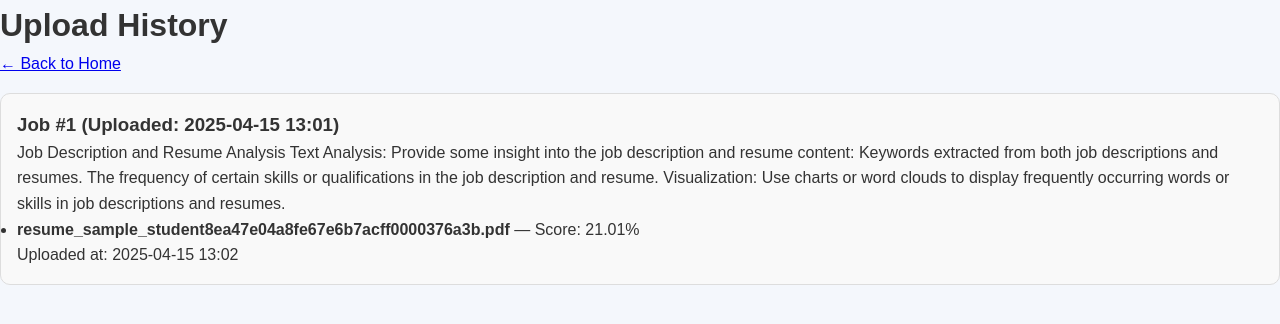
After one commit to VAibhav1031/resume-matcher, a Flask app: template templates/history.html in a window 1280 px wide. The commit adds this page. Shown: the top 324 px of the page. Run offline with Flask 3, Linux system fonts and the light colour scheme; the template is opened without the code that fills it: values that come from a table or form of the project are taken from there, others are empty.

Commit message:
Updated  files[main.py, matcher/models.py, static/style.css], new_file : templates/history.html

```diff
--- a/main.py
+++ b/main.py
@@ -22,21 +22,25 @@ def allowed_file(filename):
 
 @app.route("/")
 def index():
-    latest_job = JobDescription.query.order_by(
-        JobDescription.uploaded_at.desc()
-    ).first()
+    latest_job = JobDescription.query.order_by(JobDescription.created_at.desc()).first()
     return render_template("index.html", latest_job=latest_job)
+
+
+@app.route("/history")
+def history():
+    jobs = JobDescription.query.order_by(JobDescription.created_at.desc()).all()
+    return render_template("history.html", jobs=jobs)
 
 
 @app.route("/upload_job", methods=["POST"])
 def upload_job_description():
     job_text = request.form["job_description"]
 
-    if not job_text:
+    if not job_text.strip():
         flash("Job description cannot be empty.")
         return redirect("/")
 
-    job_entry = JobDescription(text=job_text)
+    job_entry = JobDescription(content=job_text.strip())
     db.session.add(job_entry)
     db.session.commit()
 
@@ -46,9 +50,7 @@ def upload_job_description():
 
 @app.route("/upload_resume", methods=["POST"])
 def upload_resume():
-    latest_job = JobDescription.query.order_by(
-        JobDescription.uploaded_at.desc()
-    ).first()
+    latest_job = JobDescription.query.order_by(JobDescription.created_at.desc()).first()
 
     if not latest_job:
         flash("Please upload a job description first.")
@@ -65,26 +67,24 @@ def upload_resume():
         return redirect("/")
 
     if file and allowed_file(file.filename):
-        save_path = os.path.join(app.config["UPLOAD_FOLDER"], file.filename)
+        filename = file.filename
+        save_path = os.path.join(app.config["UPLOAD_FOLDER"], filename)
         file.save(save_path)
 
         try:
             resume_text = extract_text(save_path)
-            similarity_score = match_resume_to_job(resume_text, latest_job.text)
+            similarity_score = match_resume_to_job(resume_text, latest_job.content)
 
             resume_entry = Resume(
-                filename=file.filename,
+                filename=filename,
                 text=resume_text,
                 similarity_score=similarity_score,
+                job_id=latest_job.id,
             )
             db.session.add(resume_entry)
             db.session.commit()
 
-            flash(
-                f"Resume uploaded successfully! Similarity Score: {
-                    similarity_score:.2f
-                }%"
-            )
+            flash(f"Resume uploaded! Similarity Score: {similarity_score:.2f}%")
             return redirect("/")
 
         except Exception as e:
@@ -96,13 +96,7 @@ def upload_resume():
         return redirect("/")
 
 
-# Ensure DB tables are created before first request
-
-
-@app.before_first_request
-def create_tables():
-    db.create_all()
-
-
 if __name__ == "__main__":
+    with app.app_context():
+        db.create_all()  # Ensure tables are created
     app.run(debug=True)
--- a/static/style.css
+++ b/static/style.css
@@ -121,6 +121,20 @@ button:hover {
     cursor: pointer;
 }
 
+
+
+
+.job-card {
+    background-color: #f9f9f9;
+    border: 1px solid #ddd;
+    border-radius: 10px;
+    padding: 1rem;
+    margin: 1rem 0;
+}
+
+
+
+
 /* Icons and Text */
 textarea {
     height: 150px;
@@ -158,36 +172,3 @@ button:hover {
         font-size: 0.9em;
     }
 }
-
-
-/* Animation for showing/hiding forms */
-@keyframes fadeIn {
-    from {
-        opacity: 0;
-        transform: translateY(-20px);
-    }
-    to {
-        opacity: 1;
-        transform: translateY(0);
-    }
-}
-
-@keyframes fadeOut {
-    from {
-        opacity: 1;
-        transform: translateY(0);
-    }
-    to {
-        opacity: 0;
-        transform: translateY(20px);
-    }
-}
-
-#jobTextForm, #jobFileForm {
-    animation: fadeIn 0.5s ease-in-out;
-}
-
-/* Apply fade out animation when the form is hidden */
-#jobTextForm[style="display: none;"], #jobFileForm[style="display: none;"] {
-    animation: fadeOut 0.5s ease-in-out;
-}
--- /dev/null
+++ b/templates/history.html
@@ -0,0 +1,38 @@
+<!DOCTYPE html>
+<html lang="en">
+<head>
+    <meta charset="UTF-8">
+    <title>Upload History</title>
+    <link rel="stylesheet" href="{{ url_for('static', filename='style.css') }}">
+</head>
+<body>
+    <h1>Upload History</h1>
+    <a href="/">← Back to Home</a>
+
+    {% if jobs %}
+        {% for job in jobs %}
+            <div class="job-card">
+                <h3>Job #{{ job.id }} (Uploaded: {{ job.created_at.strftime('%Y-%m-%d %H:%M') }})</h3>
+                <p>{{ job.content }}</p>
+
+                {% if job.resumes %}
+                    <ul>
+                        {% for resume in job.resumes %}
+                            <li>
+                                <strong>{{ resume.filename }}</strong> —
+                                Score: {{ resume.similarity_score | round(2) }}%
+                                <br>
+                                Uploaded at: {{ resume.uploaded_at.strftime('%Y-%m-%d %H:%M') }}
+                            </li>
+                        {% endfor %}
+                    </ul>
+                {% else %}
+                    <p><em>No resumes submitted yet.</em></p>
+                {% endif %}
+            </div>
+        {% endfor %}
+    {% else %}
+        <p>No job descriptions uploaded yet.</p>
+    {% endif %}
+</body>
+</html>
```
Also changed, not shown: matcher/models.py (+10 -5 lines), instance/matcher.db (added).
